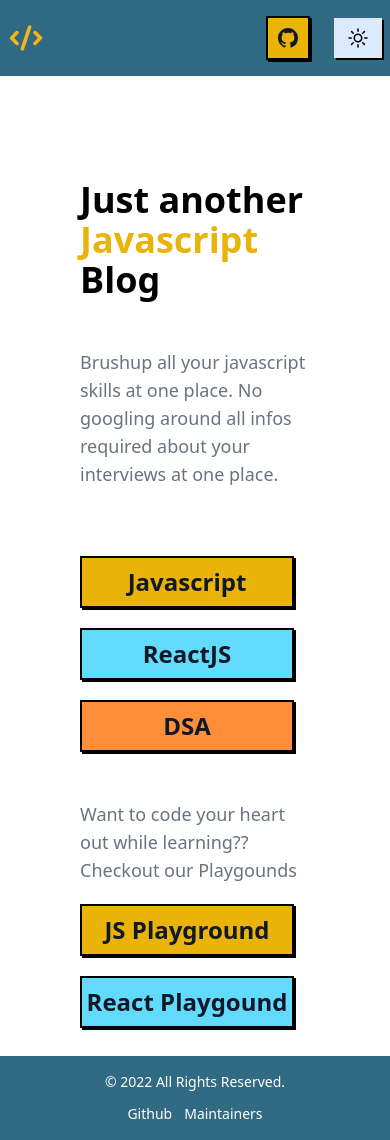
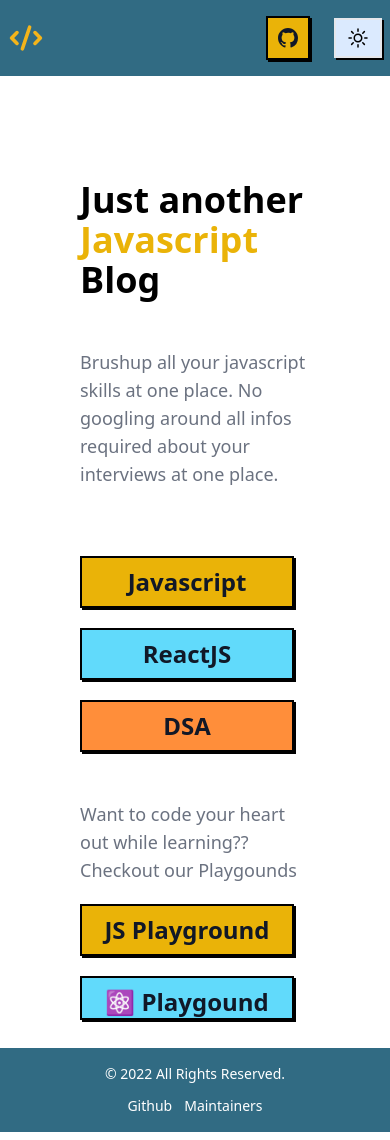
Before and after one commit to pranikz/Just-another-javascript-blog, a Next.js app: page / in a window 390 px wide. Built offline with nearby package versions, Linux system fonts and the light colour scheme.

Commit message:
darkmode and playground added

```diff
--- a/package.json
+++ b/package.json
@@ -19,6 +19,7 @@
     "react-lottie": "^1.2.3"
   },
   "devDependencies": {
+    "@tailwindcss/aspect-ratio": "^0.4.2",
     "@tailwindcss/typography": "^0.5.0",
     "autoprefixer": "^10.4.2",
     "eslint": "8.7.0",
--- a/pages/JSplayground.js
+++ b/pages/JSplayground.js
@@ -2,11 +2,9 @@
   return (
     <div className="h-full ">
       <h1 className="text-2xl md:text-7xl flex justify-center ">Welcome to JavaScript playground</h1>
-      <div className="hidden md:inline-block  border-2 border-black shadow-offset-black-big my-10 ">
+      <div className="hidden md:inline-block  border-2 border-black shadow-offset-black-big my-10 aspect-w-16 aspect-h-9 w-full">
         <iframe
           src="https://stackblitz.com/edit/js-ydpuax?ctl=1&embed=1&file=index.js&theme=dark"
-          width="1500"
-          height="800"
           title="W3Schools Free Online Web Tutorials"
         ></iframe>
       </div>
--- a/pages/ReactPlayground.js
+++ b/pages/ReactPlayground.js
@@ -2,11 +2,9 @@
   return (
     <div className="">
       <h1 className="text-2xl md:text-7xl flex justify-center">Welcome to React playground</h1>
-      <div className="hidden md:inline-block  border-2 border-black shadow-offset-black-big my-10 ">
+      <div className="hidden md:inline-block  border-2 border-black shadow-offset-black-big my-10 aspect-w-16 aspect-h-9 w-full ">
         <iframe
           src="https://stackblitz.com/edit/react-fssmsz?ctl=1&devToolsHeight=33&embed=1&file=src/App.js&theme=dark"
-          width="1500"
-          height="800"
           title="W3Schools Free Online Web Tutorials"
         ></iframe>
       </div>
--- a/pages/index.js
+++ b/pages/index.js
@@ -54,8 +54,8 @@
               </button>
             </div>
             <div className="pr-4 md:w-1/2">
-              <button className=" w-full py-2 bg-[#61dafb] focus:shadow-none border-black shadow-offset-black mt-5 hover:underline border-2 text-2xl text-gray-900 font-semibold pt-2">
-                <Link href="/ReactPlayground">React Playgound</Link>
+              <button className=" w-full  md:py-2 bg-[#61dafb] focus:shadow-none border-black shadow-offset-black mt-5 hover:underline border-2 text-2xl text-gray-900 font-semibold pt-2">
+                <Link href="/ReactPlayground">⚛️ Playgound</Link>
               </button>
             </div>
           </div>
--- a/tailwind.config.js
+++ b/tailwind.config.js
@@ -12,5 +12,8 @@
       },
     },
   },
-  plugins: [require("@tailwindcss/typography")],
+  plugins: [
+    require("@tailwindcss/typography"),
+    require("@tailwindcss/aspect-ratio"),
+  ],
 };
```
Also changed, not shown: 1 other file (tests, documents, lock files or other folders).
